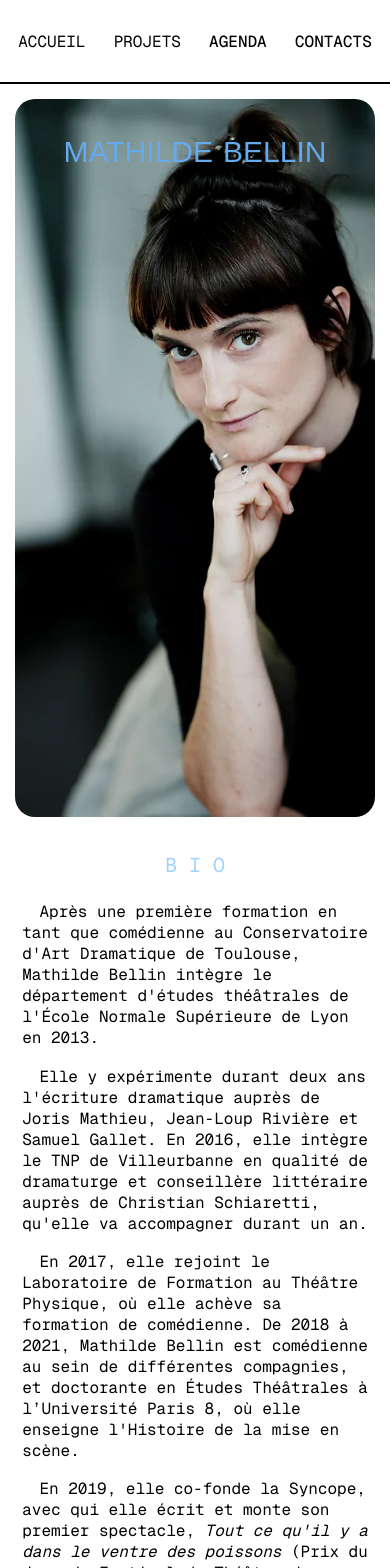
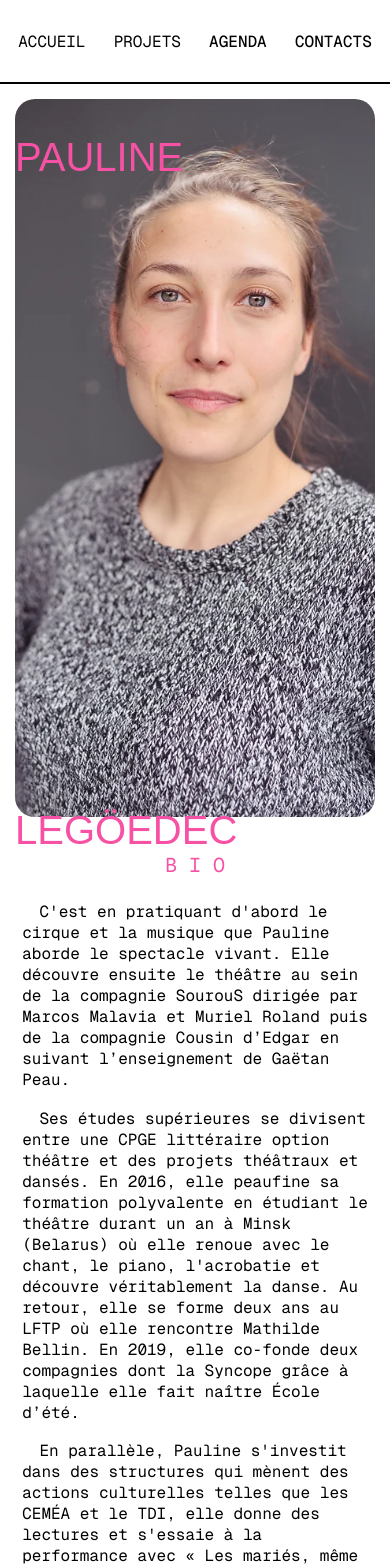
Before and after one commit to Louissnsn/LaSyncopeV2, a Next.js app: page /direction-artistique in a window 390 px wide. Shown: the top 1568 px of the page. Built offline with nearby package versions, Linux system fonts and the light colour scheme; a web font is replaced by a local one.

Commit message:
pauline style for small screens

```diff
--- a/app/(ui)/direction-artistique/page.js
+++ b/app/(ui)/direction-artistique/page.js
@@ -4,9 +4,9 @@ import Pauline from "@/components/Pauline";
 export default function Direction() {
   return (
     <div className={styles.container}>
-      <Mathilde />
+      {/* <Mathilde /> */}
 
-      {/* <Pauline /> */}
+      <Pauline />
     </div>
   );
 }
--- a/app/components/Pauline.js
+++ b/app/components/Pauline.js
@@ -3,23 +3,22 @@ import photoPauline from "../../public/images/118.webp";
 import Image from "next/image";
 export default function Pauline() {
   return (
-    <div className={styles.parent}>
+    <div className={styles.paulineContainer}>
       <div className={styles.photoContainer}>
-        <p className={styles.nom}>
-          PAULINE
-          <span className={styles.nomFamille}>LEGÖEDEC</span>
-        </p>
         <Image
           src={photoPauline}
           alt="Photo de Pauline"
           fill
           style={{
-            borderRadius: "25px",
+            borderRadius: "20px",
             objectFit: "cover",
-            minWidth: "10%",
-            maxWidth: "100%",
+            minWidth: "250px",
           }}
         />
+        <div className={styles.nomContainer}>
+          <p className={styles.nom}>PAULINE</p>
+          <span className={styles.nomFamille}>LEGÖEDEC</span>
+        </div>
       </div>
       <div className={styles.bioTitle}>
         <p>B I O </p>
--- a/app/styles/Mathilde.module.css
+++ b/app/styles/Mathilde.module.css
@@ -133,4 +133,23 @@
     font-family: var(--font-geist-mono, "Courier New", monospace);
     text-indent: 5%;
   }
+
+  .zigZag {
+    margin-top: 10%;
+    --a: 90deg; /* control the angle */
+    --s: 20px; /* size of the zig-zag */
+    --b: 15px; /* control the thickness */
+
+    background: #ff9770;
+    height: calc(var(--b) + var(--s) / (2 * tan(var(--a) / 2)));
+    width: 100%;
+    --_g: var(--s) repeat-x
+      conic-gradient(
+        from calc(var(--a) / -2) at bottom,
+        #0000,
+        #000 1deg calc(var(--a) - 1deg),
+        #0000 var(--a)
+      );
+    mask: 50% calc(-1 * var(--b)) / var(--_g) exclude, 50% / var(--_g);
+  }
 }
--- a/app/styles/Pauline.module.css
+++ b/app/styles/Pauline.module.css
@@ -1,4 +1,5 @@
-.parent {
+@media (min-width: 768px) {
+  .paulineContainer {
     padding: 4%;
     width: 100vw;
     height: 100vh;
@@ -12,11 +13,6 @@
   .photoContainer {
     grid-area: 1 / 7 / 13 / 11;
     position: relative;
-  display: flex;
-  flex-direction: column;
-  align-items: center;
-  justify-content: center;
-  text-align: center;
   }
 
   .nom {
@@ -26,14 +22,15 @@
     font-weight: 200;
     color: #cdb4db;
     top: 2%;
-  z-index: 2;
-  right: 74%;
+    right: 75%;
   }
+
   .nomFamille {
     display: block;
     margin-top: 20px;
     color: #cdb4db;
   }
+
   .bio {
     grid-area: 5 / 2 / 13 / 6;
     width: 35vw;
@@ -58,5 +55,53 @@
     font-size: 1em;
     font-family: var(--font-geist-mono, "Courier New", monospace);
   }
+}
 
-/* SHAPES */
+@media (min-width: 300px) and (max-width: 767px) {
+  .paulineContainer {
+    display: flex;
+    flex-direction: column;
+    justify-content: center;
+    width: 100vw;
+    /* height: fit-content; */
+    padding: 15px;
+  }
+
+  .photoContainer {
+    max-height: 10vh;
+    min-height: 85vh;
+    min-width: 100%;
+    max-width: 100%;
+    display: flex;
+    flex-direction: column;
+    position: relative;
+  }
+
+  .nomContainer {
+    top: 200px;
+    position: absolute;
+    font-family: var(--font-combine);
+    top: 5%;
+    color: #f751a5;
+    font-size: 40px;
+    height: 100%;
+    display: flex;
+    flex-direction: column;
+    justify-content: space-between;
+  }
+  .bioTitle {
+    margin-top: 10%;
+    text-align: center;
+    font-family: var(--font-geist-mono, "Courier New", monospace);
+    font-size: 20px;
+    color: #f751a5;
+  }
+  .bio {
+    padding: 2%;
+  }
+  .texteBio {
+    margin-top: 5%;
+    font-family: var(--font-geist-mono, "Courier New", monospace);
+    text-indent: 5%;
+  }
+}
```
Lines whose indentation alone changed are shown as unchanged.
